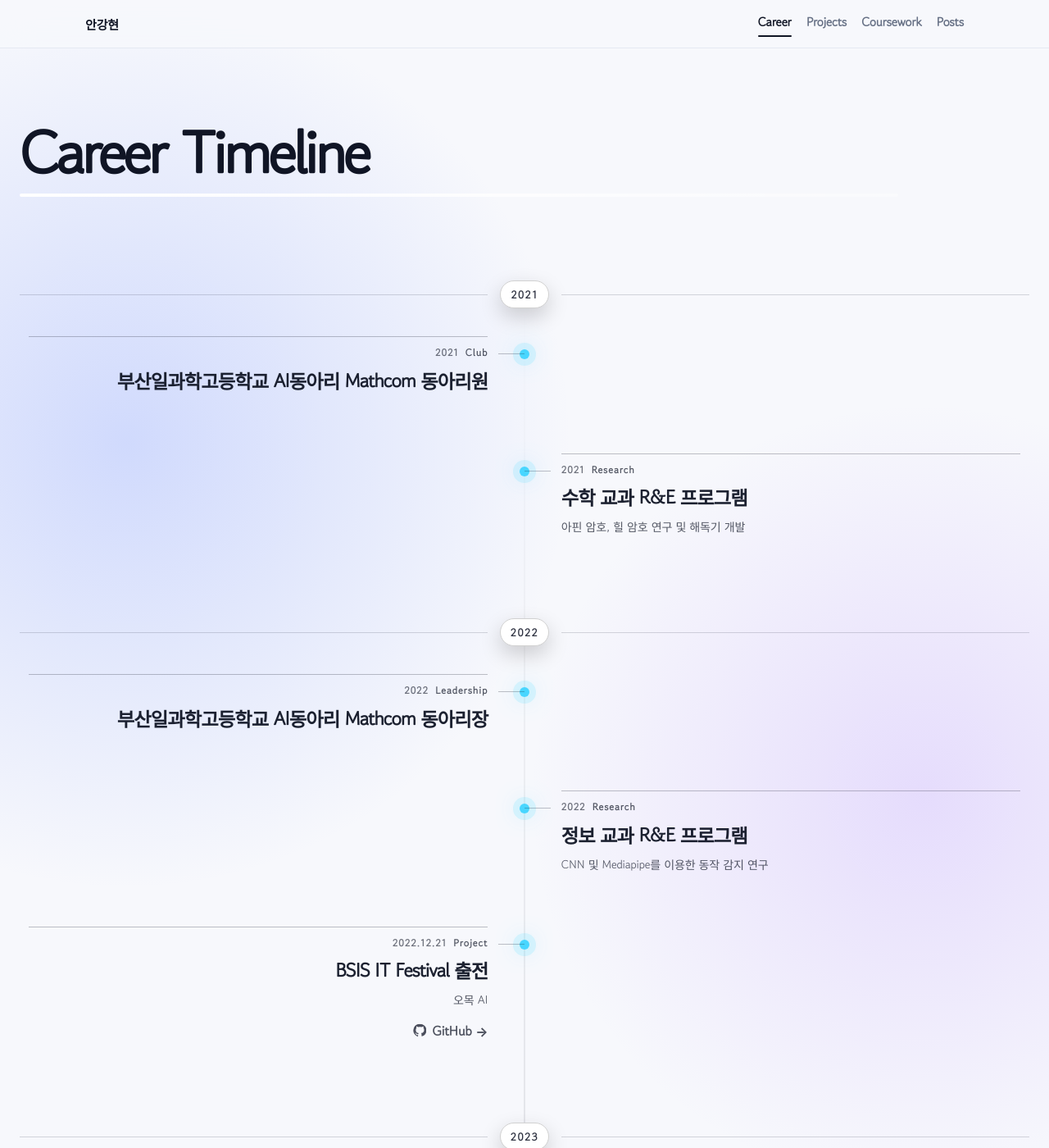
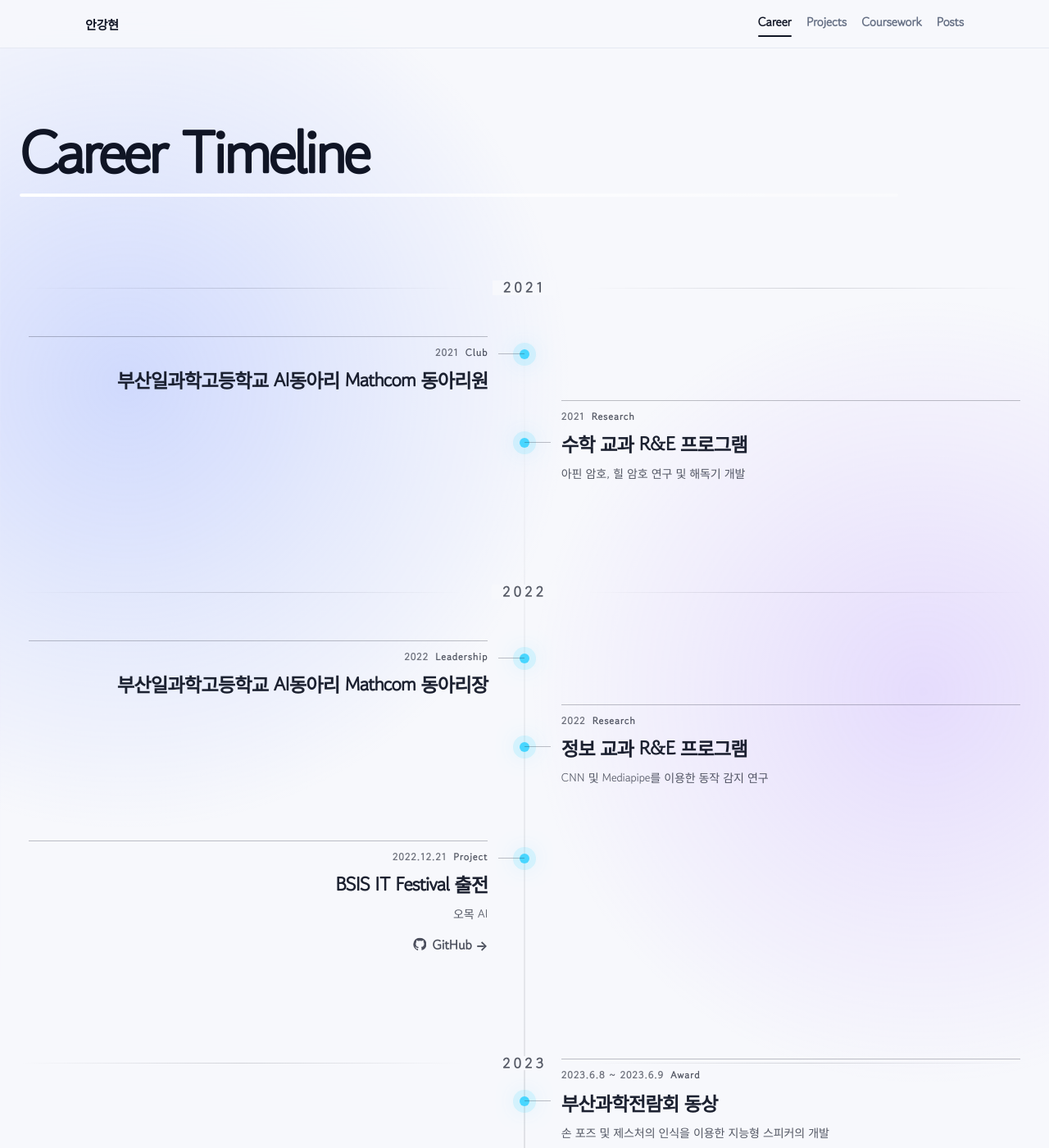
Before and after one commit to gimon0330/gimon0330.github.io, a Jekyll site: the page built from career.html, in a window 1280 px wide and 1400 px high. Shown: the whole window at 82% size. Built offline with Jekyll 4.4.1, drawn with Linux system fonts in a browser that asks for light colours; some web fonts are replaced.

Commit message:
Refine career year dividers and desktop stagger

```diff
--- a/assets/career-timeline.css
+++ b/assets/career-timeline.css
@@ -8,8 +8,7 @@
   --career-muted: color-mix(in oklab, var(--text, CanvasText), transparent 30%);
   --career-soft-muted: color-mix(in oklab, var(--text, CanvasText), transparent 40%);
   --career-title: color-mix(in oklab, var(--text, CanvasText), transparent 5%);
-  --career-year-bg: color-mix(in oklab, var(--card, Canvas), white 7%);
-  --career-year-text: color-mix(in oklab, var(--text, CanvasText), transparent 12%);
+  --career-year-text: color-mix(in oklab, var(--text, CanvasText), transparent 30%);
   --career-accent: var(--accent3, #48d6ff);
 }
 
@@ -20,8 +19,7 @@
     --career-muted: rgba(238, 242, 255, .68);
     --career-soft-muted: rgba(238, 242, 255, .52);
     --career-title: rgba(248, 250, 255, .94);
-    --career-year-bg: rgba(248, 250, 255, .92);
-    --career-year-text: rgba(12, 16, 28, .88);
+    --career-year-text: rgba(248, 250, 255, .66);
   }
 }
 
@@ -62,9 +60,10 @@
   position: relative;
   z-index: 2;
   display: grid;
-  grid-template-columns: minmax(0, 1fr) var(--timeline-rail) minmax(0, 1fr);
+  grid-template-columns: minmax(0, 1fr) auto minmax(0, 1fr);
   align-items: center;
-  margin: clamp(30px, 5vw, 54px) 0 clamp(8px, 1.4vw, 16px);
+  gap: clamp(14px, 3vw, 34px);
+  margin: clamp(42px, 7vw, 78px) 0 clamp(18px, 2.6vw, 32px);
 }
 
 .timeline-year:first-child {
@@ -75,7 +74,7 @@
 .timeline-year::after {
   content: "";
   height: 1px;
-  background: var(--career-line-soft);
+  background: linear-gradient(90deg, transparent, var(--career-line-soft), transparent);
 }
 
 .timeline-year::before {
@@ -92,18 +91,17 @@
   display: inline-flex;
   align-items: center;
   justify-content: center;
-  min-width: 58px;
-  min-height: 34px;
-  padding: 0 12px;
-  border: 1px solid color-mix(in oklab, var(--career-year-bg), black 14%);
-  border-radius: 999px;
-  background: var(--career-year-bg);
+  padding: 0 clamp(6px, 1vw, 14px);
+  border: 0;
+  border-radius: 0;
+  background: var(--bg, Canvas);
   color: var(--career-year-text);
   font-family: var(--font-body, inherit);
-  font-size: 13px;
-  font-weight: 850;
-  letter-spacing: .12em;
-  box-shadow: 0 10px 26px rgba(0, 0, 0, .18);
+  font-size: clamp(15px, 1.35vw, 20px);
+  font-weight: 780;
+  letter-spacing: .24em;
+  line-height: 1;
+  box-shadow: none;
 }
 
 .timeline-item {
@@ -234,6 +232,20 @@
   opacity: 1 !important;
 }
 
+@media (min-width: 821px) {
+  .timeline-item.is-right:not(.is-year-start) {
+    margin-top: calc(-1 * clamp(42px, 5vw, 76px)) !important;
+  }
+
+  .timeline-item.is-right:not(.is-year-start)::before {
+    top: clamp(48px, 5vw, 74px) !important;
+  }
+
+  .timeline-item.is-right:not(.is-year-start)::after {
+    top: calc(clamp(48px, 5vw, 74px) + 5px) !important;
+  }
+}
+
 @media (min-width: 1180px) {
   .career-timeline {
     grid-template-columns: minmax(0, 1fr) var(--timeline-rail) minmax(0, 1fr) !important;
@@ -260,22 +272,28 @@
   }
 
   .timeline-year {
-    grid-template-columns: var(--timeline-rail) minmax(0, 1fr) !important;
-    margin: 30px 0 8px !important;
+    grid-template-columns: auto minmax(0, 1fr) !important;
+    gap: 14px !important;
+    margin: 38px 0 14px !important;
   }
 
-  .timeline-year::before,
-  .timeline-year::after {
+  .timeline-year::before {
     display: none !important;
   }
 
+  .timeline-year::after {
+    display: block !important;
+    grid-column: 2 !important;
+    background: linear-gradient(90deg, var(--career-line-soft), transparent) !important;
+  }
+
   .timeline-year span {
-    grid-column: 1 / -1;
-    justify-self: start;
-    margin-left: 0;
-    min-width: 64px;
-    min-height: 30px;
-    font-size: 12px;
+    grid-column: 1 !important;
+    justify-self: start !important;
+    padding: 0 !important;
+    background: transparent !important;
+    font-size: 15px !important;
+    letter-spacing: .2em !important;
   }
 
   .timeline-item {
```
